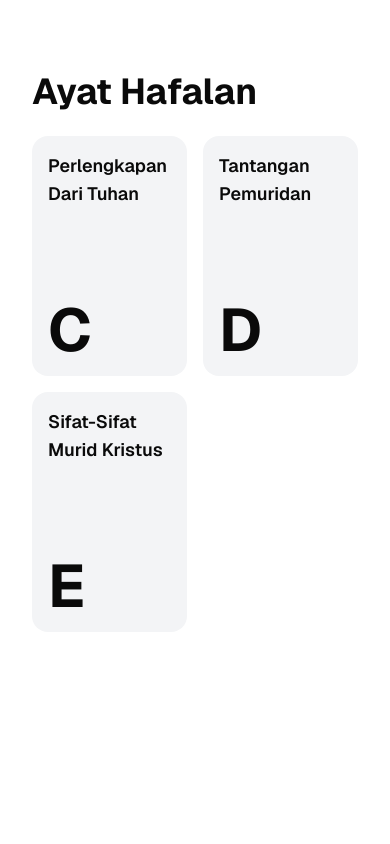
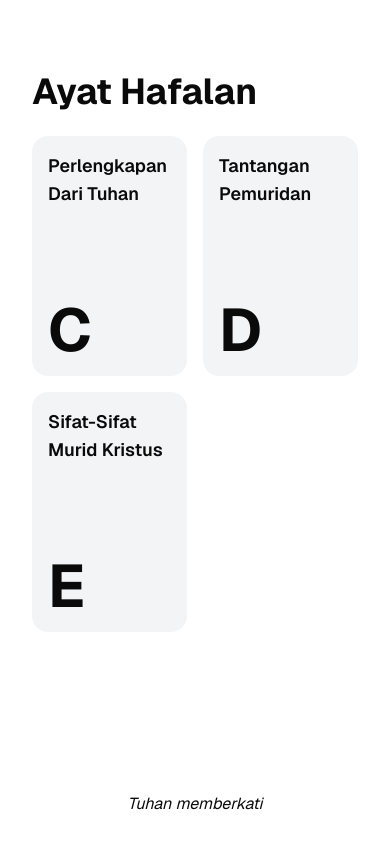
Before and after one commit to NovqiGarrix/web-ayat-hafalan, a Next.js app: page / in a window 390 px wide. Built offline with nearby package versions, Linux system fonts and the light colour scheme.

Commit message:
fix: remove unnecessary padding and add missing paragraph element in Home component

```diff
--- a/src/app/labels/[label]/page.tsx
+++ b/src/app/labels/[label]/page.tsx
@@ -53,7 +53,7 @@
     }
 
     return (
-        <div className="font-sans p-8 pb-8 gap-16 sm:p-20">
+        <div className="font-sans p-8 gap-16 sm:p-20">
             <main className="pt-10">
                 <Button asChild>
                     <Link href="/">
--- a/src/app/page.tsx
+++ b/src/app/page.tsx
@@ -8,7 +8,7 @@
 
 export default function Home() {
   return (
-    <div className="font-sans grid grid-rows-[20px_1fr_20px] min-h-screen p-8 pb-20 gap-16 sm:p-20">
+    <div className="font-sans grid grid-rows-[20px_1fr_20px] min-h-screen p-8 gap-16 sm:p-20">
       <main className="pt-10">
         <h1 className="text-4xl font-bold">Ayat Hafalan</h1>
 
@@ -16,7 +16,7 @@
         <Labels />
       </main>
       <footer className="row-start-3 flex gap-[24px] flex-wrap items-center justify-center">
-        {/* Tuhan memberkati */}
+        <p className="font-base italic">Tuhan memberkati</p>
       </footer>
     </div>
   );
```
